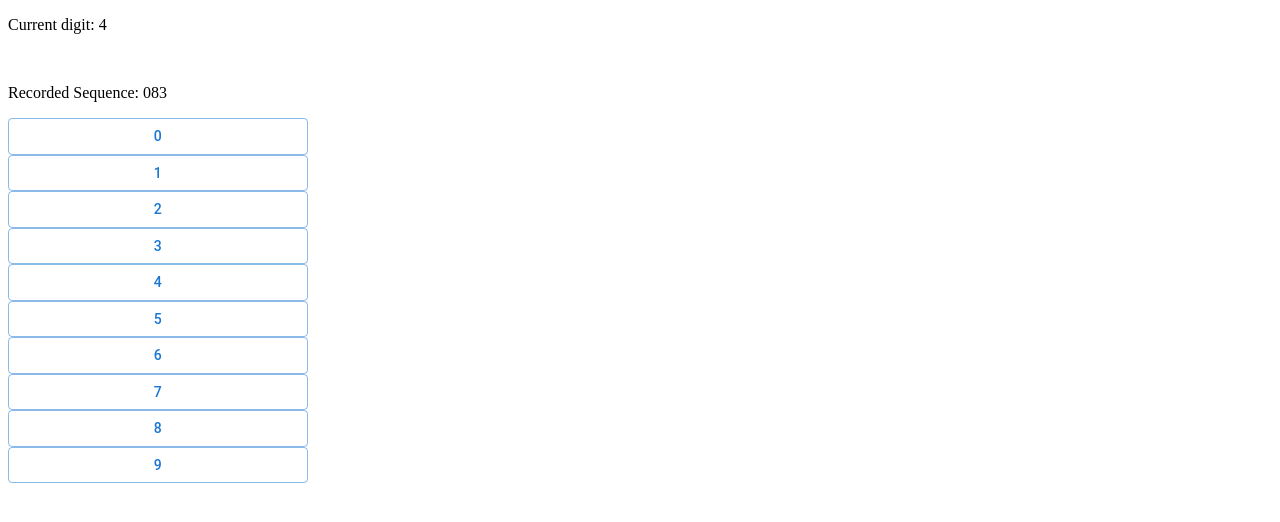
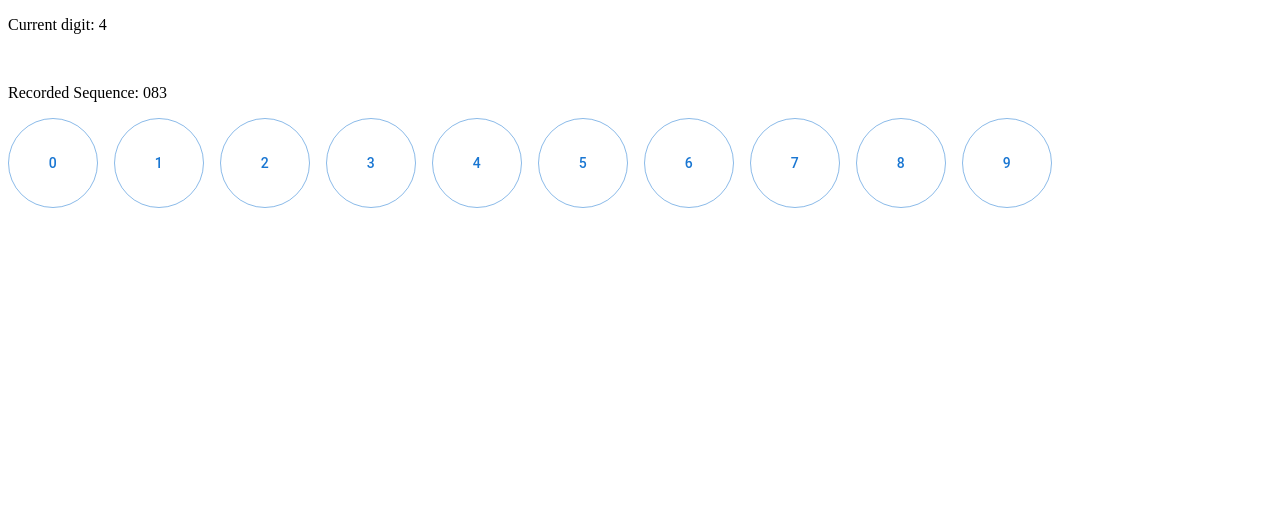
Before and after one commit to jnolan97/BrainGamesReact, a React (Create React App) app: page / in a window 1280 px wide. Shown: the top 522 px of the page. Built offline with nearby package versions, Linux system fonts and the light colour scheme.

Commit message:
Fixed inline-block for panel

```diff
--- a/src/digitspan/components/Panel.jsx
+++ b/src/digitspan/components/Panel.jsx
@@ -1,34 +1,20 @@
 import React from 'react';
 import Button from '@mui/material/Button';
-import styled from 'styled-components';
+import '../../styles/main.css';
+export default function Panel() {
+  const panel_array = [0, 1, 2, 3, 4, 5, 6, 7, 8, 9];
 
-export default function Panel() {
-  //   const Button = styled.Button`
-  //   && {
-  //   border-radius: "50%";
-  //   height: 90;
-  //   width: 90;
-  //   display: inline;
-  //   }
-  // `;
-
-  //   const Container = styled.div`
-  //   text-align: center;
-  // `
-
-  const panel_array = [0, 1, 2, 3, 4, 5, 6, 7, 8, 9];
   return (
     <div>
       {panel_array.map(btn => (
-        <div className='button-group'>
-          <Button variant="outlined" color="primary"
-            sx={{
-              width: 300,
-              '& .MuiButton-root': {
-                borderRadius: '50%',
-                display: "inline-block"
-              },
-            }}>
+        <div className='button-group' style={{ display: 'inline-block', flexDirection: 'row' }}>
+          <Button variant="outlined" color="primary" sx={{
+            width: 90,
+            height: 90,
+            display: "block",
+            borderRadius: "50%",
+            mr: 2
+          }}>
             {btn}
           </Button>
         </div>
--- a/src/styles/main.css
+++ b/src/styles/main.css
@@ -1,5 +1 @@
-.button-group {
-  display: grid;
-  grid-template-columns: 1fr 1fr;
-  grid-gap: 20px;
-}
+/* TODO Global Styles */
```
